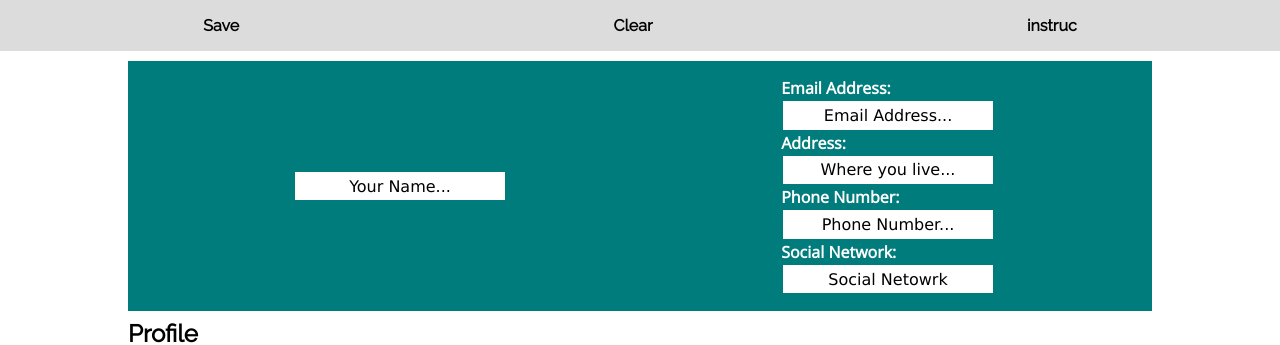
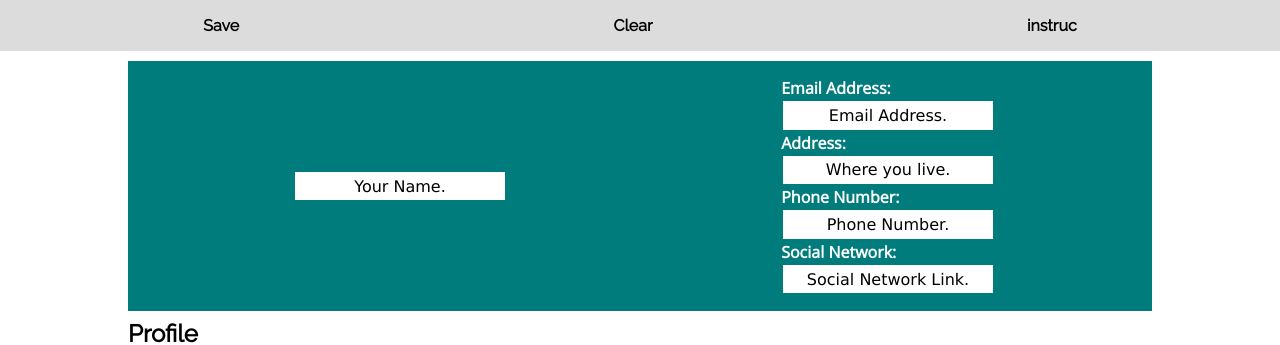
Before and after one commit to carloshrm/make-cv-tool, a React (Create React App) app: page / in a window 1280 px wide. Shown: the top 345 px of the page. Built offline with nearby package versions, Linux system fonts and the light colour scheme.

Commit message:
refactor personal info state and use localStorage

```diff
--- a/src/components/PersonalInfo.js
+++ b/src/components/PersonalInfo.js
@@ -1,17 +1,31 @@
-import React, { useState } from "react";
+import React, { useEffect, useState } from "react";
 import InputField from "./InputField";
 import styles from "../styles/PersonalInfo.module.css";
 
 function PersonalInfo() {
-  const [userName, setUserName] = useState("Your Name...");
-  const [localAddress, setLocalAddress] = useState("Where you live...");
-  const [emailAddress, setEmail] = useState("Email Address...");
-  const [phoneNumber, setPhoneNumber] = useState("Phone Number...");
-  const [socialNetwork, setSocialNetwork] = useState("Social Netowrk");
-  const [personalProfile, setPersonalProfile] = useState("Write a little about yourself...");
+  const [personalInfo, setInfo] = useState({
+    userName: "",
+    localAddress: "",
+    emailAddress: "",
+    phoneNumber: "",
+    socialNetwork: "",
+    personalProfile: "",
+  });
 
   const profileRef = React.createRef();
   const profileInput = React.createRef();
+
+  function setDefaults() {
+    setInfo({
+      userName: "Your Name.",
+      localAddress: "Where you live.",
+      emailAddress: "Email Address.",
+      phoneNumber: "Phone Number.",
+      socialNetwork: "Social Network Link.",
+      personalProfile: "Write a little about yourself...",
+    });
+  }
+
   function swapDisplay(e) {
     if (profileInput.current.value === "" || profileInput.current.value === " ") return;
     let switchValue = e.target.nodeName === "P";
@@ -19,14 +33,29 @@ function PersonalInfo() {
     profileRef.current.style.display = switchValue ? "none" : null;
   }
 
+  useEffect(() => {
+    // Run only once when loaded. If no local data, then set the fields to their default value.
+    let localInfo = JSON.parse(localStorage.getItem("personalInfo"));
+    if (localInfo === null) {
+      setDefaults();
+    } else {
+      setInfo(localInfo);
+    }
+  }, []);
+
+  useEffect(() => {
+    // Run every time a field is updated, set data locally.
+    localStorage.setItem("personalInfo", JSON.stringify(personalInfo));
+  });
+
   return (
     <>
       <div className={styles.personal_info_div}>
         <div>
           <InputField
             style={styles.name}
-            dataValue={userName}
-            setDataFunction={setUserName}
+            dataValue={personalInfo.userName}
+            setDataFunction={(val) => setInfo({ ...personalInfo, userName: val })}
             fieldType="text"
             displaySwitch={true}
           />
@@ -35,31 +64,31 @@ function PersonalInfo() {
           <span>Email Address:</span>
           <InputField
             style={styles.info}
-            dataValue={emailAddress}
-            setDataFunction={setEmail}
+            dataValue={personalInfo.emailAddress}
+            setDataFunction={(val) => setInfo({ ...personalInfo, emailAddress: val })}
             fieldType="email"
             displaySwitch={true}
           />
           <span>Address:</span>
           <InputField
             style={styles.info}
-            dataValue={localAddress}
-            setDataFunction={setLocalAddress}
+            dataValue={personalInfo.localAddress}
+            setDataFunction={(val) => setInfo({ ...personalInfo, localAddress: val })}
             fieldType="text"
             displaySwitch={true}
           />
           <span>Phone Number:</span>
           <InputField
             style={styles.info}
-            dataValue={phoneNumber}
-            setDataFunction={setPhoneNumber}
+            dataValue={personalInfo.phoneNumber}
+            setDataFunction={(val) => setInfo({ ...personalInfo, phoneNumber: val })}
             fieldType="tel"
             displaySwitch={true}
           />
           <span>Social Network:</span>
           <InputField
-            dataValue={socialNetwork}
-            setDataFunction={setSocialNetwork}
+            dataValue={personalInfo.socialNetwork}
+            setDataFunction={(val) => setInfo({ ...personalInfo, socialNetwork: val })}
             fieldType="text"
             displaySwitch={true}
           />
@@ -70,11 +99,11 @@ function PersonalInfo() {
         <textarea
           ref={profileInput}
           onBlur={swapDisplay}
-          onChange={(e) => setPersonalProfile(e.target.value)}
-          value={personalProfile}
+          onChange={(e) => setInfo({ ...personalInfo, personalProfile: e.target.value })}
+          value={personalInfo.personalProfile}
         ></textarea>
         <p onClick={swapDisplay} ref={profileRef} style={{ display: "none" }}>
-          {personalProfile}
+          {personalInfo.personalProfile}
         </p>
       </div>
     </>
```
